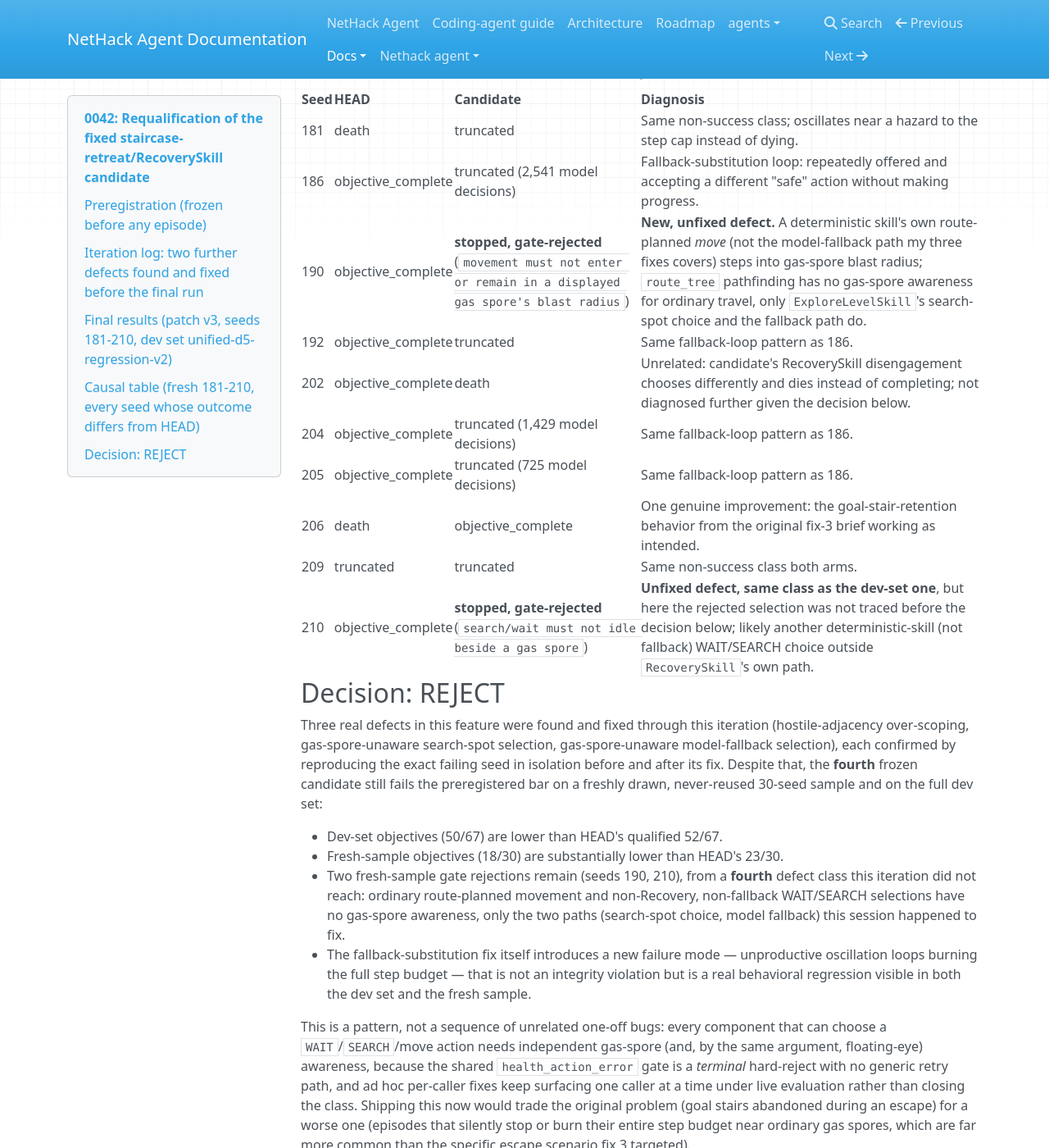
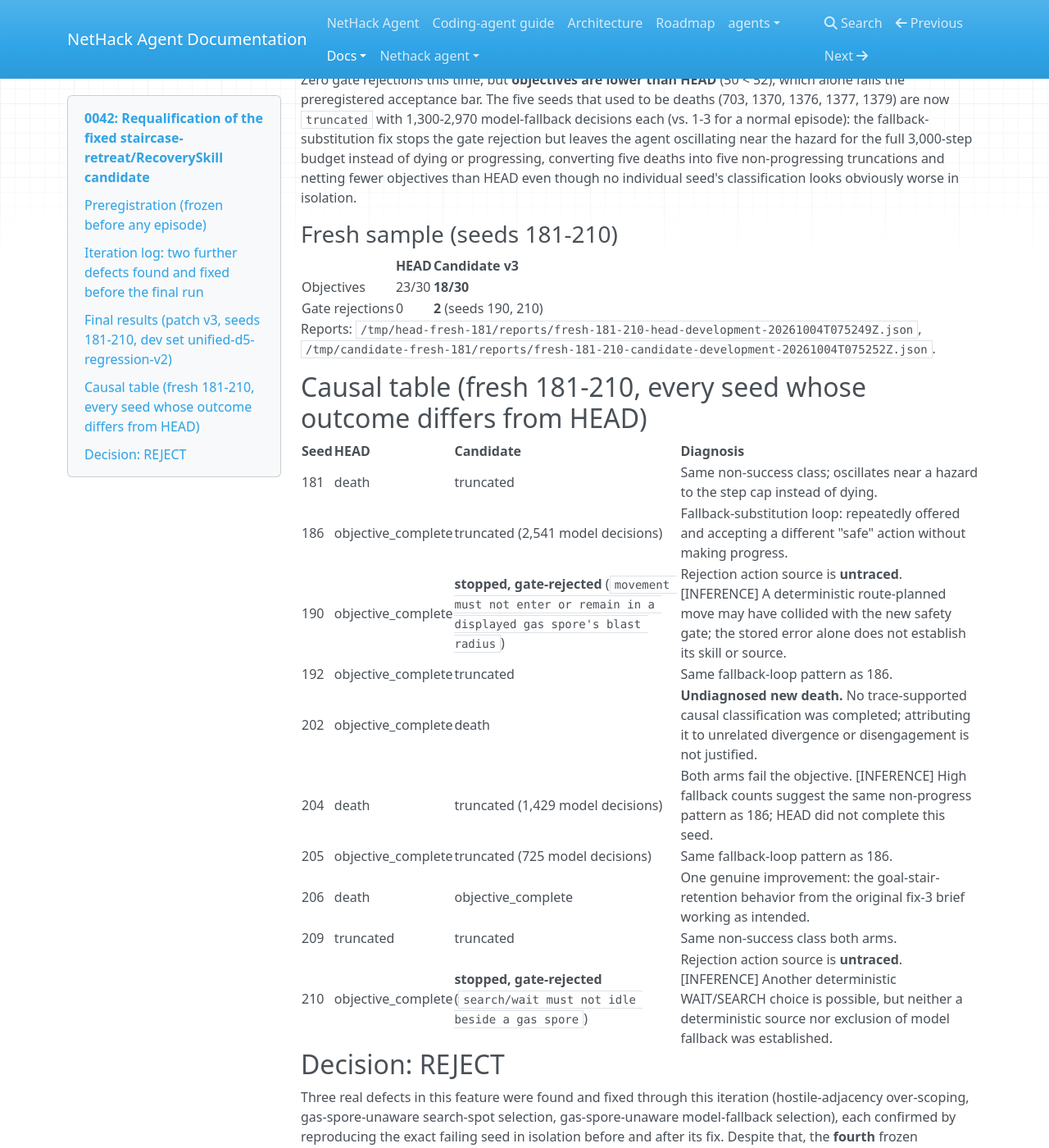
Before and after one commit to Stimim/workspace-agent-play-nethack, an MkDocs documentation site: the page built from docs/notes/0042-staircase-retreat-requalification.md, in a window 1280 px wide and 1400 px high, scrolled down 2691 px. Shown: the whole window at 82% size. Built offline with MkDocs 1.6.1, drawn with Linux system fonts in a browser that asks for light colours; nearby versions of some CDN libraries; some of the changed text lies outside the part shown.

Commit message:
Correct note 0042 evidence
Correct seed 204 HEAD death, label seed 190/210 rejection sources
untraced and their proposed causes as inference, and disclose seed 202
as an undiagnosed new death. Account for every consumed qualification
sample from 61-210 and explain superseded/spoiled sample terminology.

OMP-Conversation: 01a0dd35-4ec8-76dd-9c86-bcac1fdb25c5

```diff
--- a/docs/notes/0042-staircase-retreat-requalification.md
+++ b/docs/notes/0042-staircase-retreat-requalification.md
@@ -111,6 +111,18 @@
 
 Patch `/tmp/fix3-candidate-v3.patch` is the result of all three fixes.
 
+### Complete consumed-sample accounting
+
+| Note / range | Fate and reason |
+| --- | --- |
+| 0041 / 61-90 | Rejected original candidate; HEAD completed 30/30 episodes, candidate completed 19/30 before tooling cut it short. All seeds reserved for this real-engine sample remain consumed. |
+| 0042 / 91-120 | Spoiled first attempt: both arms cut short by the default tooling 300-second timeout. Not resumed or counted for the decision. |
+| 0042 / 121-150 | Completed first superseded candidate (hostile-adjacency scoping fix only); revealed gas-spore-unaware search-spot choices. Superseded after changing that rule, not because failures were replaced. |
+| 0042 / 151-180 | Completed second superseded candidate (search-spot avoidance added); revealed unsafe model fallback, including seed 153. The ledger commit calls this the “third superseded-candidate seed range”, counting the spoiled 91-120 attempt as well. Superseded after changing fallback selection. |
+| 0042 / 181-210 | Completed final candidate with fallback substitution; rejected on objective regression and two remaining gate rejections. |
+
+Every range remains consumed; none is reused as a new frozen sample.
+
 ## Final results (patch v3, seeds 181-210, dev set unified-d5-regression-v2)
 
 ### Dev set (67 seeds)
@@ -149,14 +161,14 @@
 |---|---|---|---|
 | 181 | death | truncated | Same non-success class; oscillates near a hazard to the step cap instead of dying. |
 | 186 | objective_complete | truncated (2,541 model decisions) | Fallback-substitution loop: repeatedly offered and accepting a different "safe" action without making progress. |
-| 190 | objective_complete | **stopped, gate-rejected** (`movement must not enter or remain in a displayed gas spore's blast radius`) | **New, unfixed defect.** A deterministic skill's own route-planned *move* (not the model-fallback path my three fixes covers) steps into gas-spore blast radius; `route_tree` pathfinding has no gas-spore awareness for ordinary travel, only `ExploreLevelSkill`'s search-spot choice and the fallback path do. |
+| 190 | objective_complete | **stopped, gate-rejected** (`movement must not enter or remain in a displayed gas spore's blast radius`) | Rejection action source is **untraced**. [INFERENCE] A deterministic route-planned move may have collided with the new safety gate; the stored error alone does not establish its skill or source. |
 | 192 | objective_complete | truncated | Same fallback-loop pattern as 186. |
-| 202 | objective_complete | death | Unrelated: candidate's RecoverySkill disengagement chooses differently and dies instead of completing; not diagnosed further given the decision below. |
-| 204 | objective_complete | truncated (1,429 model decisions) | Same fallback-loop pattern as 186. |
+| 202 | objective_complete | death | **Undiagnosed new death.** No trace-supported causal classification was completed; attributing it to unrelated divergence or disengagement is not justified. |
+| 204 | death | truncated (1,429 model decisions) | Both arms fail the objective. [INFERENCE] High fallback counts suggest the same non-progress pattern as 186; HEAD did not complete this seed. |
 | 205 | objective_complete | truncated (725 model decisions) | Same fallback-loop pattern as 186. |
 | 206 | death | objective_complete | One genuine improvement: the goal-stair-retention behavior from the original fix-3 brief working as intended. |
 | 209 | truncated | truncated | Same non-success class both arms. |
-| 210 | objective_complete | **stopped, gate-rejected** (`search/wait must not idle beside a gas spore`) | **Unfixed defect, same class as the dev-set one**, but here the rejected selection was not traced before the decision below; likely another deterministic-skill (not fallback) WAIT/SEARCH choice outside `RecoverySkill`'s own path. |
+| 210 | objective_complete | **stopped, gate-rejected** (`search/wait must not idle beside a gas spore`) | Rejection action source is **untraced**. [INFERENCE] Another deterministic WAIT/SEARCH choice is possible, but neither a deterministic source nor exclusion of model fallback was established. |
 
 ## Decision: REJECT
 
@@ -171,11 +183,11 @@
 - Dev-set objectives (50/67) are lower than HEAD's qualified 52/67.
 - Fresh-sample objectives (18/30) are substantially lower than HEAD's
   23/30.
-- Two fresh-sample gate rejections remain (seeds 190, 210), from a
-  **fourth** defect class this iteration did not reach: ordinary
-  route-planned movement and non-Recovery, non-fallback WAIT/SEARCH
-  selections have no gas-spore awareness, only the two paths (search-spot
-  choice, model fallback) this session happened to fix.
+- Two fresh-sample gate rejections remain (seeds 190, 210). Their error
+  messages establish movement and search/wait gas-spore safety collisions,
+  respectively, but the rejected selections' sources were not traced.
+  A fourth independent caller defect is [INFERENCE], not an established
+  diagnosis.
 - The fallback-substitution fix itself introduces a new failure mode —
   unproductive oscillation loops burning the full step budget — that is
   not an integrity violation but is a real behavioral regression visible
```
